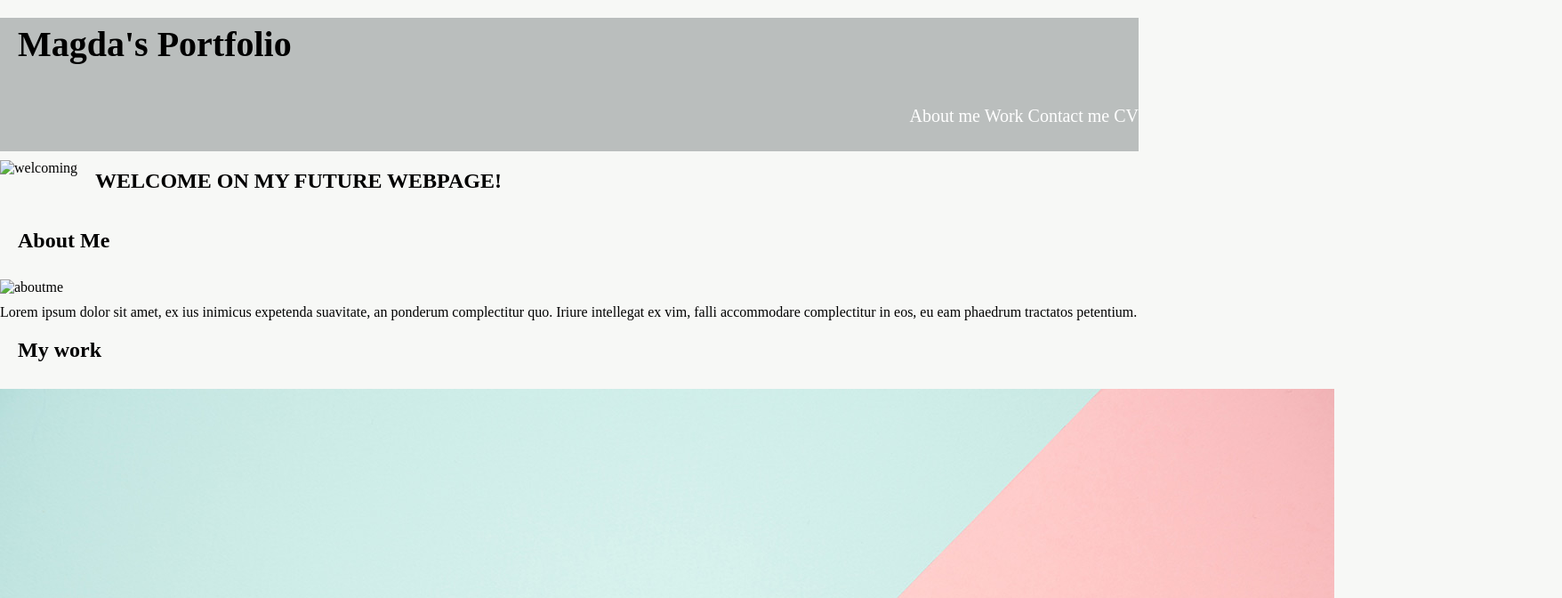
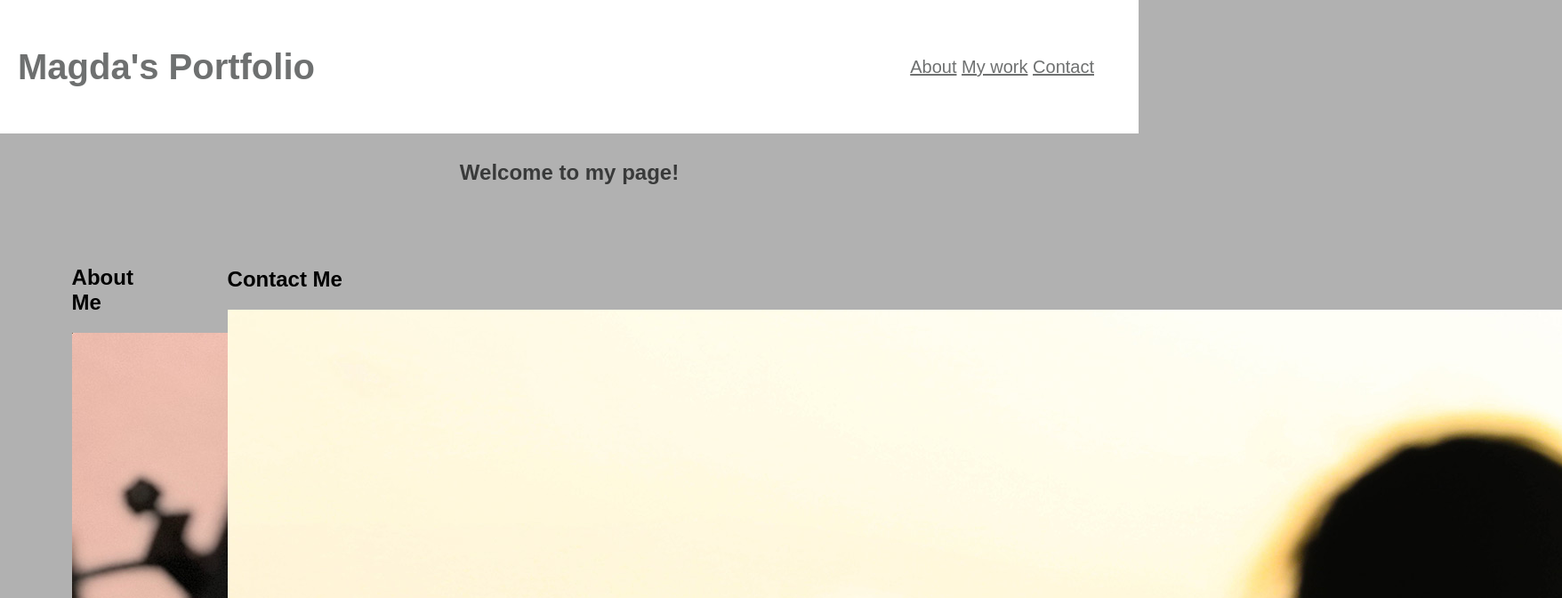
Before and after one commit to malaneko/02_Portfolio, a plain HTML site: page index.html in a window 1280 px wide. Shown: the top 672 px of the page at 89% size, 1756 px wide, since content can reach past the window. Drawn offline with Linux system fonts and the light colour scheme; files whose address does not match are found by name.

Commit message:
Layout editing
CSS repaired and developed
Display: Grid and Flex update

```diff
--- a/assets/css/style.css
+++ /dev/null
@@ -1,160 +0,0 @@
-* {
-
-  padding: 0;
-  margin: 0;
-
-}
-
-
-body {
-  margin: 0;
-  padding: 0;
-  /*font-family: 'Trebuchet MS', 'Lucida Sans Unicode', 'Lucida Grande', 'Lucida Sans', Arial, sans-serif;
-  */
-  background-color: #f7f8f6;
-}
-
-
-header {
-  height: 150px;
-  width: 100%;
-  line-height: 60px;
-  font-size: 20px;
-  background-color: #babebd;
-}
-
-img {
-  display:inline;
-  margin: 10px auto;
-}
-
-
-.right {
-  text-align: right;
-}
-
-.hero-banner {
-  display:inline-flex
-}
-
-h1,
-h2 {
-  margin: 20px;
-}
-
-#about {
-
-}
-
-
-
-
-
-/* main logo / nav */
-
-
-ul {
-  display: inline;
-  padding: 0px;
-  text-decoration: none;
-}
-
-
-
-
-.click {
-
-  justify-content: right;
-}
-
-a {
-
-  text-decoration: none;
-  color: #ffffff;
-  }
-
-ul {
-  height: 200px;
-}
-
-
-
-footer {
-  height: 150px;
-  width: 100%;
-  line-height: 60px;
-  background-color: #babebd;
-}
-
-
-/*
-.heroimg {
-  width:auto
-}
-
-
-
-
-
-
-
-
-/*
-
-.logo {
-  background: white;
-  height: 50%;
-  width: 50%;
-  background-repeat: no-repeat;
-  background-position: center;
-}
-
-
-header {
-  padding: 20px;
-  background-color: #969696;
-  color: #ffffff;
-}
-
-header h1 {
-  display: inline-block;
-  font-size: 48px;
-}
-
-
-.nav {
-  height: 50px;
-  display: flex;
-  justify-content: right;
-  align-items: baseline;
-}
-
-
-
-.hero-banner {
-  display:flex;
-
-}
-
-#nav {
-  display:flex;
-  justify-content: flex-end;
-
-
-}
-
-
-
-
-h1,
-h2,
-h3,
-h4,
-h5,
-h6 {
-  margin: 0;
-}
-
-p {
-  margin: 0;
-}
--- /dev/null
+++ b/css/style.css
@@ -0,0 +1,227 @@
+/* * {
+  padding: 0;
+  margin: 0;
+}
+ */
+
+body {
+  display: flex;
+  margin: 0;
+  padding-bottom: 0;
+  font-family: 'Poppins', sans-serif;
+  background-color: #b1b1b1;
+  flex-direction: column;
+}
+
+header {
+  display: flex;
+  justify-content: space-between;
+  align-items: center;
+  height: 150px;
+  width: 100%;
+  background-color: #ffffff;
+  font-size: 20px;
+  line-height: 100px;
+}
+
+nav ul {
+  display: flex;
+  justify-content: space-evenly;
+  min-width: 300px;
+  display: inline;
+  margin: 50px;
+}
+
+nav ul a{
+  color: #6e7070;
+}
+
+h1 {
+  margin: 0px;
+  padding: 20px;
+  color: #6e7070;
+}
+
+
+.welcome {
+  margin: 0px;
+  text-align: center;
+  color: #393a3a;
+  padding-top: 10px;
+}
+
+
+
+/*
+
+<div class="containerGrid">
+<div class="leftPart">About me</div>
+
+<div class="rightPatr">Contact me</div>
+
+<div class="belowContent">About me</div>
+
+
+</div>
+ */
+
+
+
+.containerGrid{
+  display: grid;
+  margin: 0px 2%;
+  grid-template-rows: 1fr 1fr;
+  grid-template-columns: 1fr 1fr 1fr;
+  grid-template-areas:
+      'leftPart leftPart rightPart'
+      'belowContent belowContent belowContent'
+      ;
+
+}
+
+.leftPart{
+  grid-area: leftPart;
+  margin: 0px 5%;
+  padding: 50px;
+}
+
+.rightPart{
+  grid-area: rightPart;
+  margin: 2px 5%;
+  padding: 50px;
+}
+
+.belowContent{
+  grid-area: belowContent;
+  margin: 0px 3%;
+  grid-template-columns: 1fr 1fr 1fr;
+  padding: 50px;
+}
+
+
+
+
+
+
+
+/*
+#about {
+
+} */
+
+
+
+
+
+/* main logo / nav */
+
+
+
+
+
+
+/*
+.click {
+
+  justify-content: right;
+}
+
+a {
+
+  text-decoration: none;
+  color: #ffffff;
+  }
+
+ul {
+  height: 200px;
+} */
+
+
+
+
+
+
+footer {
+  margin-top: auto;
+  background-color: #ffffff;
+  width: 100%;
+  bottom: 0;
+  padding: 20px;
+  text-align: center;
+}
+
+
+
+
+
+/*
+.heroimg {
+  width:auto
+}
+
+
+
+
+
+
+
+
+/*
+
+.logo {
+  background: white;
+  height: 50%;
+  width: 50%;
+  background-repeat: no-repeat;
+  background-position: center;
+}
+
+
+header {
+  padding: 20px;
+  background-color: #969696;
+  color: #ffffff;
+}
+
+header h1 {
+  display: inline-block;
+  font-size: 48px;
+}
+
+
+.nav {
+  height: 50px;
+  display: flex;
+  justify-content: right;
+  align-items: baseline;
+}
+
+
+
+.hero-banner {
+  display:flex;
+
+}
+
+#nav {
+  display:flex;
+  justify-content: flex-end;
+
+
+}
+
+
+
+
+h1,
+h2,
+h3,
+h4,
+h5,
+h6 {
+  margin: 0;
+}
+
+p {
+  margin: 0;
+}
--- a/index.html
+++ b/index.html
@@ -1,73 +1,92 @@
 <!DOCTYPE html>
 <html lang="en-gb">
-
+<!--  -->
 <head>
   <meta charset="UTF-8">
   <meta name="viewport" content="width=device-width, initial-scale=1.0">
-  <meta http-equiv="X-UA-Compatible" content="ie=edge">
-  <title>Magdalena Kowalczuk-Olczyk // Web Developer</title>
-  <link rel="stylesheet" href="/assets/css/style.css">
+  <title>MKO // Web Developer</title>
+  <link rel="stylesheet" href="css/style.css" type="text/css">
+</head>
 
 
-</head>
 
 <body>
-  <!-- main logo / nav -->
+  <!-- main / nav -->
+    <header>
+    <h1>Magda's Portfolio</h1>
+    <nav>
+      <ul>
+        <a href="click">About</a>
+        <a href="click">My work</a>
+        <a href="click">Contact</a>
+      </ul>
+    </nav>
+  </header>
 
 
-  <header>
-      <h1>Magda's Portfolio</h1>
-      <!--div class="nav"-->
-      <nav class="right">
-        <ul>
-          <a href="click">About me</a>                <!--  -->
-          <a href="click">Work</a>
-          <a href="click">Contact me</a>
-          <a href="click">CV</a>
+  <!-- subheading -->
+  <section class="welcome">
+    <h2>Welcome to my page!</h2>
+  </section>
 
-          <!--li><a href="click">About me</a></li>
-          <li><a href="click">Work</a></li>
-          <li><a href="click">Contact me</a></li>
-          <li><a href="click">CV</a></li-->
-        </ul>
-      </nav>
 
-  </header>
+  <div class="containerGrid">
+    <div class="leftPart">
+      <h2>About Me</h2>
+        <img src="/images/02-portfolio-2.jpg" alt="aboutme" >
+        <p> Lorem ipsum dolor sit amet,
+          ex ius inimicus expetenda suavitate,
+          an ponderum complectitur quo. <br/>
+          Iriure intellegat ex vim,
+          falli accommodare complectitur in eos,
+          eu eam phaedrum tractatos petentium.
+        </p>
+    </div>
+
+    <div class="rightPart">
+      <h2>Contact Me</h2>
+      <img src="/images/02-portfolio-4.jpg" alt="contactme" >
+      <p>e-mail:</p>
+      <p>GitHub:</p>
+    </div>
+
+
+    <div class="belowContent">
+      <h2>My work</h2>
+        <div></div>
+        <div></div>
+        <div></div>
+    </div>
+
+
+  </div>
 
 
 
 
 
-  <!-- hero banner -->
-  <section class="hero-banner">
-
-    <img src="../images/02-portfolio-2.jpg" alt="welcoming">     <!-- img placement   -->
-<br><br/>
-    <div class="welcome">
-      <h2>WELCOME ON MY FUTURE WEBPAGE!</h2>
-    </div>
-
-  </section>
 
 
 
 
-  <main class="page-wrapper">
-    <!-- about me -->
-    <section class="page-section" id="about">
-      <h2>About Me</h2>
-      <img src="../images/02-portfolio-1.jpg" alt="aboutme">
+
+
+
+<!-- about me -->
+    <section class="page-section" id="aboutme">
+      <!-- <h2>About Me</h2> -->
+      <img src="/images/02-portfolio-1.jpg" alt="aboutme" width="20%"   height='20%'>
         <p> Lorem ipsum dolor sit amet,
           ex ius inimicus expetenda suavitate,
           an ponderum complectitur quo. Iriure intellegat ex vim,
           falli accommodare complectitur in eos,
           eu eam phaedrum tractatos petentium.
         </p>
-    </section>
+
 
     <!-- portfolio container -->
     <section class="page-section" id="work">
-      <h2>My work</h2>
+      <!-- <h2>My work</h2> -->
       <img src="../images/02-portfolio-3.jpg" alt="mywork">
       <p> Lorem ipsum dolor sit amet,
         ex ius inimicus expetenda suavitate,
@@ -75,11 +94,11 @@
         falli accommodare complectitur in eos,
         eu eam phaedrum tractatos petentium.
       </p>
-    </section>
+
 
     <!-- contact -->
     <section class="page-section contact" id="contact">
-      <h2>Contact Me</h2>
+      <!-- <h2>Contact Me</h2> -->
       <img src="../images/02-portfolio-4.jpg" alt="contactme">
       <p> Lorem ipsum dolor sit amet,
         ex ius inimicus expetenda suavitate,
@@ -91,15 +110,11 @@
   </main>
 
 
-  <footer>
-    <h2>Let's code!</h2>
-    <p>
-      Lorem ipsum
-    </p>
-  </footer>
 
 
-
+  <footer>
+    <p>by Magda K-O</p>
+  </footer>
 </body>
 
 </html>
```
Also changed, not shown: images/02-portfolio-1.jpg (renamed from assets/images/02-portfolio-1.jpg), images/02-portfolio-2.jpg (renamed from assets/images/02-portfolio-2.jpg), images/02-portfolio-3.jpg (renamed from assets/images/02-portfolio-3.jpg), images/02-portfolio-4.jpg (renamed from assets/images/02-portfolio-4.jpg), images/02-run-buddy.jpg (renamed from assets/images/02-run-buddy.jpg).
